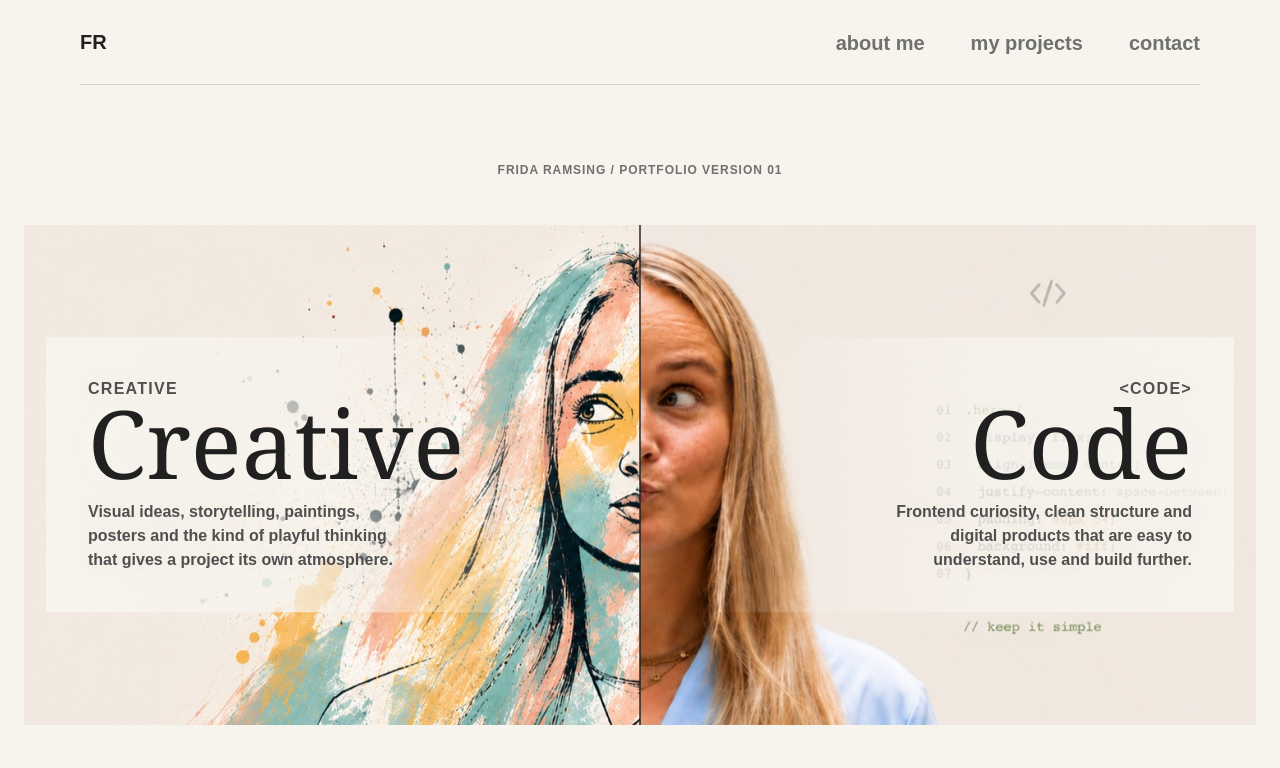
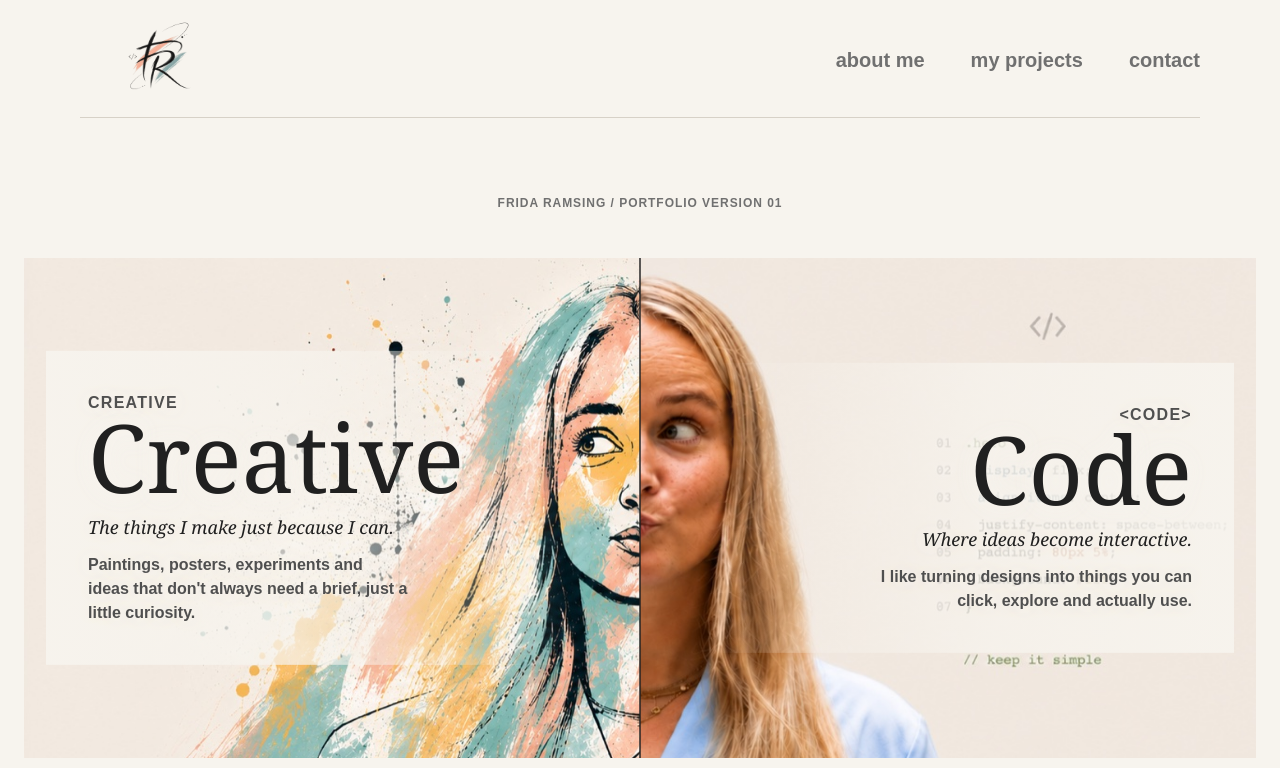
Before and after one commit to FridaRamsing/Frida-Portefolie, a plain HTML site: page index.html in a window 1280 px wide. Shown: the top 768 px of the page. Drawn offline with Linux system fonts and the light colour scheme.

Commit message:
Update portfolio copy, branding, and project pages

```diff
--- a/index.html
+++ b/index.html
@@ -12,7 +12,9 @@
   </head>
   <body>
     <header class="site-nav">
-      <a class="brand" href="#top" aria-label="Go to homepage">FR</a>
+      <a class="brand" href="#top" aria-label="Go to homepage">
+        <img src="assets/frida-logo.png" alt="Frida Ramsing logo" />
+      </a>
       <nav class="main-menu" aria-label="Main menu">
         <a href="#about">about me</a>
         <a href="projects.html">my projects</a>
@@ -28,9 +30,10 @@
           <div class="hero-role hero-role-left">
             <p class="role-kicker">creative</p>
             <h1>Creative</h1>
+            <p class="role-tagline">The things I make just because I can.</p>
             <p>
-              Visual ideas, storytelling, paintings, posters and the kind of
-              playful thinking that gives a project its own atmosphere.
+              Paintings, posters, experiments and ideas that don't always need
+              a brief, just a little curiosity.
             </p>
           </div>
 
@@ -52,9 +55,10 @@
           <div class="hero-role hero-role-right">
             <p class="role-kicker">&lt;code&gt;</p>
             <h1>Code</h1>
+            <p class="role-tagline">Where ideas become interactive.</p>
             <p>
-              Frontend curiosity, clean structure and digital products that are
-              easy to understand, use and build further.
+              I like turning designs into things you can click, explore and
+              actually use.
             </p>
           </div>
         </div>
@@ -69,7 +73,10 @@
       <section class="section latest-section" id="projects">
         <div class="section-heading">
           <p class="eyebrow">selected projects</p>
-          <h2>Selected work, side by side.</h2>
+          <h2>
+            A selection of my work across design,<br />
+            development and creativity.
+          </h2>
           <a class="text-link section-link" href="projects.html">view all projects</a>
         </div>
 
@@ -141,8 +148,8 @@
         <div class="contact-panel">
           <h2>Contact me</h2>
           <p>
-            A simple place for email, LinkedIn and GitHub, so the homepage ends
-            with a clear next step.
+            Want to work together, have a question, or just say hi? Feel free
+            to reach out via email, LinkedIn or GitHub.
           </p>
           <div class="contact-links">
             <a href="mailto:Frida@ramsing.com">Frida@ramsing.com</a>
--- a/style.css
+++ b/style.css
@@ -32,7 +32,7 @@ a {
 
 .site-nav {
   width: min(1120px, calc(100% - 48px));
-  min-height: 78px;
+  min-height: 118px;
   display: grid;
   grid-template-columns: auto 1fr;
   gap: 32px;
@@ -42,10 +42,19 @@ a {
 }
 
 .brand {
-  font-size: 20px;
-  font-weight: 700;
+  width: 154px;
+  height: 92px;
+  display: block;
+  overflow: hidden;
   text-decoration: none;
-  letter-spacing: 0;
+}
+
+.brand img {
+  width: 100%;
+  height: 100%;
+  display: block;
+  object-fit: contain;
+  object-position: center;
 }
 
 .main-menu {
@@ -224,6 +233,15 @@ h3 {
   font-weight: 700;
 }
 
+.hero-role .role-tagline {
+  margin-bottom: 12px;
+  color: var(--ink);
+  font-family: Georgia, "Times New Roman", serif;
+  font-size: 18px;
+  font-style: italic;
+  font-weight: 400;
+}
+
 .hero-intro {
   max-width: 640px;
   margin: clamp(28px, 4vw, 46px) auto 0;
@@ -310,6 +328,8 @@ h3 {
 .latest-section .section-heading h2 {
   margin-right: auto;
   margin-left: auto;
+  font-size: clamp(30px, 3.6vw, 48px);
+  line-height: 1.05;
 }
 
 .section-link {
@@ -817,6 +837,11 @@ h3 {
     padding: 18px 0 0;
   }
 
+  .brand {
+    width: 130px;
+    height: 78px;
+  }
+
   .main-menu {
     justify-content: flex-start;
     gap: 18px;
```
Also changed, not shown: projects.html (+3 -1 lines), projects/fjera.html (+3 -1 lines), projects/leapcards.html (+3 -1 lines), projects/look-closer.html (+3 -1 lines), assets/frida-logo.jpg (added), assets/frida-logo.png (added).
